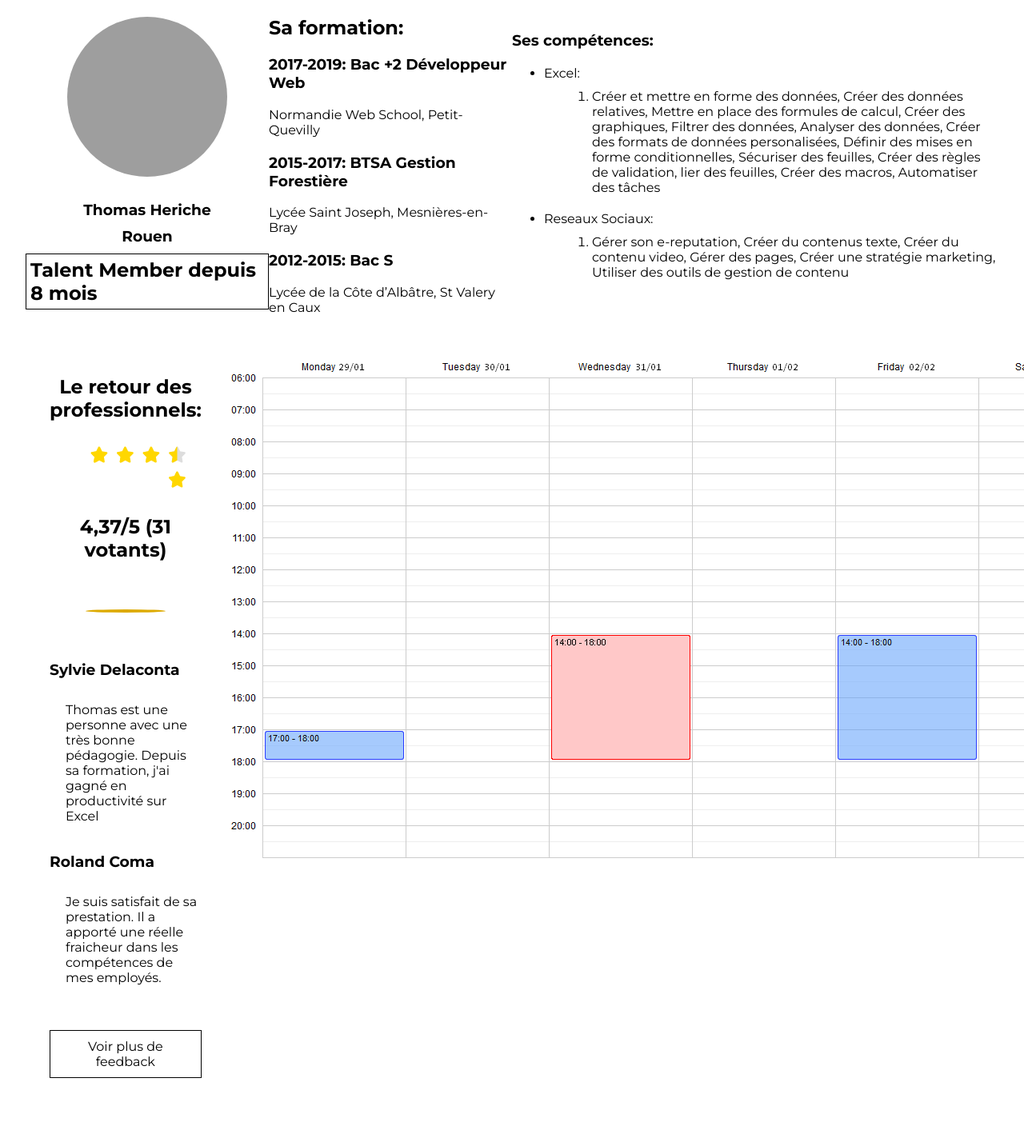
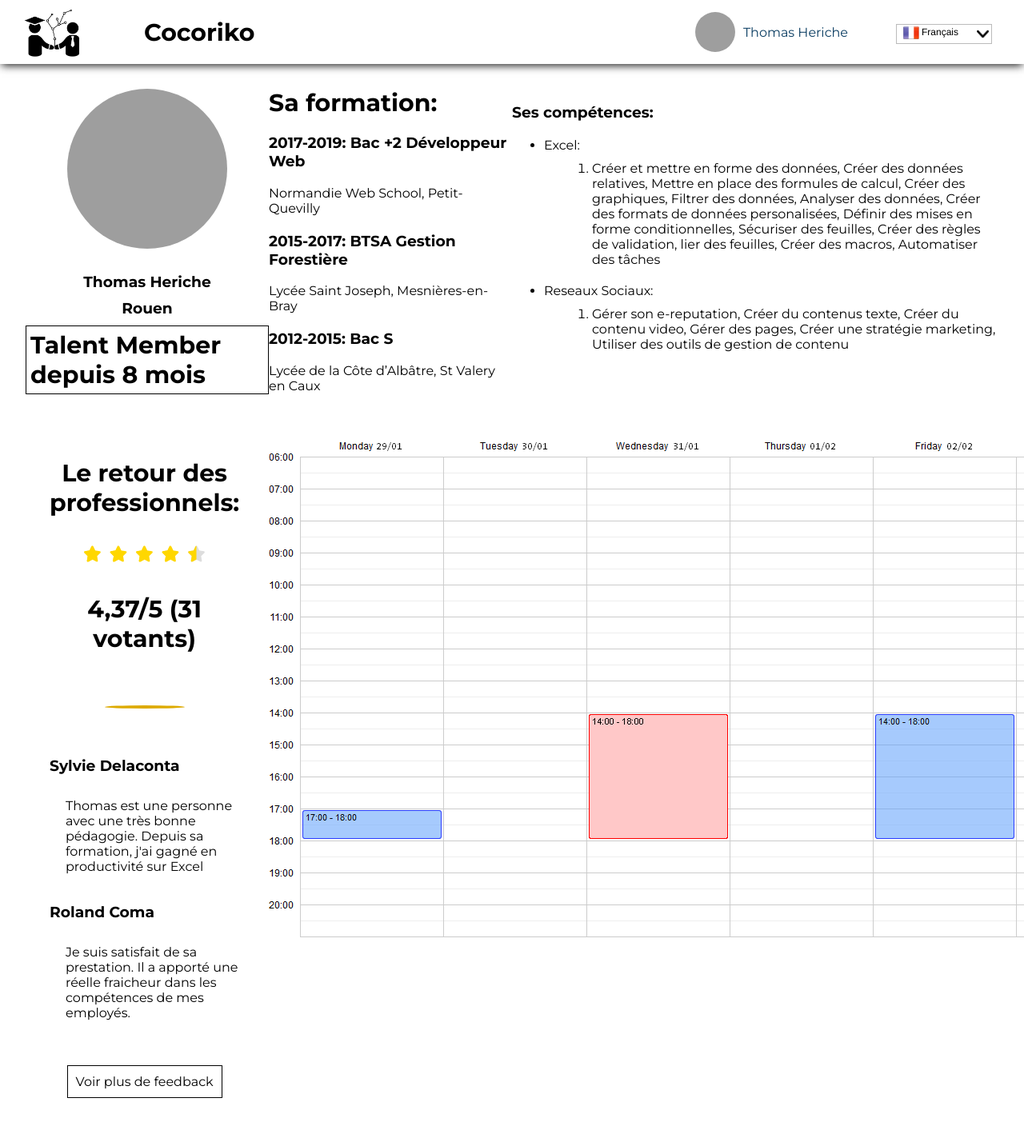
Before and after one commit to Hell0ow/startup-weekend-groupe-12, a PHP site: page /startupweekend/profil.html in a window 1280 px wide; the page is wider, and only the part inside the window is pictured. Shown: that part at 80% size. Before the commit the page ends 1348 px from the top of that part, so only its background shows below. Run offline with PHP 8.4, Linux system fonts and the light colour scheme; some libraries are stand-ins or nearby versions; grey boxes are pictures that could not be loaded.

Commit message:
update file

```diff
--- a/css/profil.css
+++ b/css/profil.css
@@ -6,8 +6,10 @@ body {
 }
 
 #profile {
+
 	width: 95%;
 	margin: auto;
+	margin-top: 90px;
 }
 
 /***** profile_info *****/
--- a/index.html
+++ b/index.html
@@ -20,7 +20,7 @@
 		</section>
 		<section id ="header-part-III">
 			<div id ="img-profil"></div>
-			<div id ="profil"><a href="http://google.com">Thomas Heriche</a></div>
+			<div id ="profil"><a href="startupweekend/profil.html">Thomas Heriche</a></div>
 		</section>
 		<section id ="header-part-IV">
 			<div class = "lang-container">
--- a/startupweekend/profil.html
+++ b/profil.html
@@ -2,17 +2,41 @@
 <html lang="fr">
 <head>
 	<meta charset="UTF-8">
-	<link rel="stylesheet" href="../css/style.css" />
-	<link rel="stylesheet" href="../css/profil.css" />
+	<link rel="stylesheet" href="css/style.css" />
+	<link rel="stylesheet" href="css/profil.css" />
 	<title>SeeDgital</title>
 	<link href="https://fonts.googleapis.com/css?family=Montserrat:300,400,600,700" rel="stylesheet">
+	<link rel="stylesheet" href="css/style-anto.css" />
+	<link rel="icon" type="image/png" href="assets/img/logo_1024.png" />
 </head>
 <body>
+	<div id="main-header">
+		<section id ="header-part-I">
+			<div id ="logo"></div>
+			<h2>Cocoriko</h2>
+		</section>
+		<section id ="header-part-II">
+		</section>
+		<section id ="header-part-III">
+			<div id ="img-profil"></div>
+			<div id ="profil"><a href="startupweekend/profil.html">Thomas Heriche</a></div>
+		</section>
+		<section id ="header-part-IV">
+			<div class = "lang-container">
+				<ul>
+					<li value="1"><img src="assets/img/fr.png"/>Français</li>
+					<li value="2"><img src="assets/img/an.png"/>English</li>
+					<li value="3"><img src="assets/img/es.png"/>Español</li>
+					<li value="4"><img src="assets/img/de.png"/>Deutsch</li>
+				</ul>
+			</div>
+		</section>
+	</div>
 	<section id="profile">
 		<article id="profile_info">
 			<div id="profile_info_content">
 				<p>
-					<img src="../assets/img/thomas-heriche.jpg" alt="thomas" />
+					<img src="assets/img/thomas-heriche.jpg" alt="thomas" />
 				</p>
 				<h1 id="profile_info_content_name">Thomas Heriche</h1>
 				<h1 id="profile_info_content_location">Rouen</h1>
@@ -63,12 +87,15 @@
 				<p id="profile_annex_feedback_button">Voir plus de feedback</p>
 			</div>
 			<div id="profile_calendar">
-				<img src="../assets/img/calendar.png" alt="calendar" />
+				<img src="assets/img/calendar.png" alt="calendar" />
 			</div>
 
 		</article>
 		<aside>
 		</aside>
 	</section>
+
+	<script type="text/javascript" src="js/jquery-3.2.1.min.js"></script>
+	<script type="text/javascript" src="js/lang-list.js"></script>
 </body>
 </html>
```
